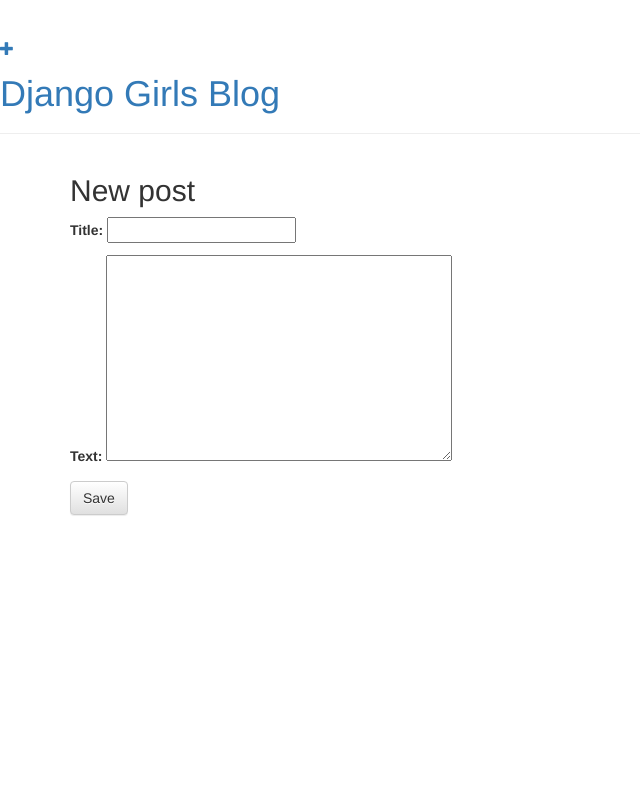
After one commit to obeh29380/my-first-blog, a Django app: page /post/new/ in a window 1280 px wide. The commit adds this page. Shown: the whole page, without its empty margins (0-640 px from the left). Run offline with Django 3.2, Linux system fonts and the light colour scheme; some libraries are stand-ins or nearby versions.

Commit message:
Changed the HTML for the site.

```diff
--- a/blog/admin.py
+++ b/blog/admin.py
@@ -1,4 +1,4 @@
 from django.contrib import admin
-from .models import Post
+from .models import Post    #「.」はカレントディレクトリ　同じフォルダ内にあるmodelsファイルからimport
 
 admin.site.register(Post)
--- /dev/null
+++ b/blog/forms.py
@@ -0,0 +1,11 @@
+from django import forms
+
+from .models import Post
+
+class PostForm(forms.ModelForm):
+
+    class Meta:
+        model = Post
+        fields = ('title', 'text',)
+        # author は現在ログインしている人,
+        # created_date は（コードによって）自動的に記事を書いた日時が設定されます。
--- a/blog/models.py
+++ b/blog/models.py
@@ -10,6 +10,7 @@
     created_date = models.DateTimeField(default=timezone.now)
     published_date = models.DateTimeField(blank=True, null=True)
 
+    #関数は def で定義
     def publish(self):
         self.published_date = timezone.now()
         self.save()
--- /dev/null
+++ b/blog/templates/blog/base.html
@@ -0,0 +1,28 @@
+{% load static %}
+<html>
+    <head>
+        <link rel="stylesheet" href="//maxcdn.bootstrapcdn.com/bootstrap/3.2.0/css/bootstrap.min.css">
+        <link rel="stylesheet" href="//maxcdn.bootstrapcdn.com/bootstrap/3.2.0/css/bootstrap-theme.min.css">
+        <link href="//fonts.googleapis.com/css?family=Lobster&subset=latin,latin-ext" rel="stylesheet" type="text/css">
+        <link rel="stylesheet" href="{% static 'css/blog.css' %}">
+        <title>Django Girls blog</title>
+    </head>
+    <body>
+        <div class="page-header">
+            {% comment %} glyphicon　は、アイコンを表示　ボタンみたいなもん {% endcomment %}
+            <a href="{% url 'post_new' %}" class="top-menu"><span class="glyphicon glyphicon-plus"></span></a>
+            <h1><a href="/">Django Girls Blog</a></h1>
+        </div>
+        <div class="content container">
+            <div class="row">
+                <div class="col-md-8">
+                    {% comment %} 以下 「content」という名前でブロックを定義、中身は各画面で実装。 {% endcomment %}
+                    {% comment %} つまり、ブロック以外はベースになるということ {% endcomment %}
+                    {% comment %} ここでは、メインのコンテンツ（主に動的にデータを取得して表示する部分）を各画面で設定 {% endcomment %}
+                    {% block content %}
+                    {% endblock %}
+                </div>
+            </div>
+        </div>
+    </body>
+</html>
--- /dev/null
+++ b/blog/templates/blog/post_edit.html
@@ -0,0 +1,9 @@
+{% extends 'blog/base.html' %}
+
+{% block content %}
+    <h2>New post</h2>
+    <form method="POST" class="post-form">{% csrf_token %}
+        {{ form.as_p }}
+        <button type="submit" class="save btn btn-default">Save</button>
+    </form>
+{% endblock %}
--- a/blog/urls.py
+++ b/blog/urls.py
@@ -3,4 +3,7 @@
 
 urlpatterns = [
     path('', views.post_list, name='post_list'),
+    path('post/<int:pk>/', views.post_detail, name='post_detail'),
+    path('post/new/', views.post_new, name='post_new'),
+    path('post/<int:pk>/edit/', views.post_edit, name='post_edit'),
 ]
--- a/blog/views.py
+++ b/blog/views.py
@@ -1,5 +1,43 @@
-from django.shortcuts import render
+from django.utils import timezone
+from django.shortcuts import render, get_object_or_404,redirect
+from .models import Post
+from .forms import PostForm
 
 # Create your views here.
 def post_list(request):
-    return render(request, 'blog/post_list.html', {})
+    posts = Post.objects.filter(published_date__lte=timezone.now()).order_by('published_date')
+    return render(request, 'blog/post_list.html', {'posts': posts})
+
+def post_detail(request, pk):
+    post = get_object_or_404(Post, pk=pk)
+    return render(request, 'blog/post_detail.html', {'post': post})
+
+def post_new(request):
+    if request.method == "POST":
+        form = PostForm(request.POST)
+
+    else:
+        form = PostForm()
+
+    if form.is_valid():
+        post = form.save(commit=False)   #authorを追加するため、コミットはしない
+        post.author = request.user
+        post.published_date = timezone.now()
+        post.save()
+
+    return render(request, 'blog/post_edit.html', {'form': form})
+
+
+def post_edit(request, pk):
+    post = get_object_or_404(Post, pk=pk)
+    if request.method == "POST":
+        form = PostForm(request.POST, instance=post)
+        if form.is_valid():
+            post = form.save(commit=False)
+            post.author = request.user
+            post.published_date = timezone.now()
+            post.save()
+            return redirect('post_detail', pk=post.pk)
+    else:
+        form = PostForm(instance=post)
+    return render(request, 'blog/post_edit.html', {'form': form})
```
Also changed, not shown: blog/templates/blog/post_detail.html (added, +14 -0 lines), blog/templates/blog/post_list.html (+15 -21 lines).
